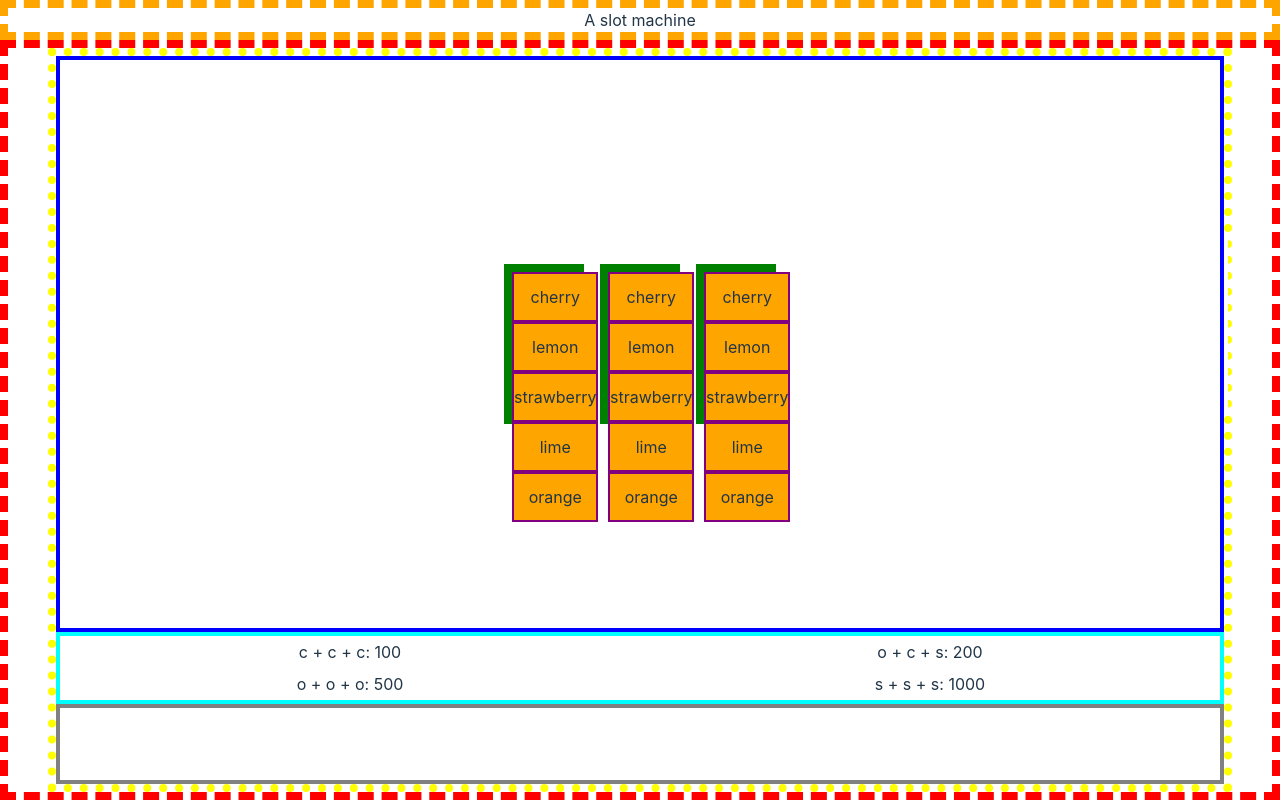
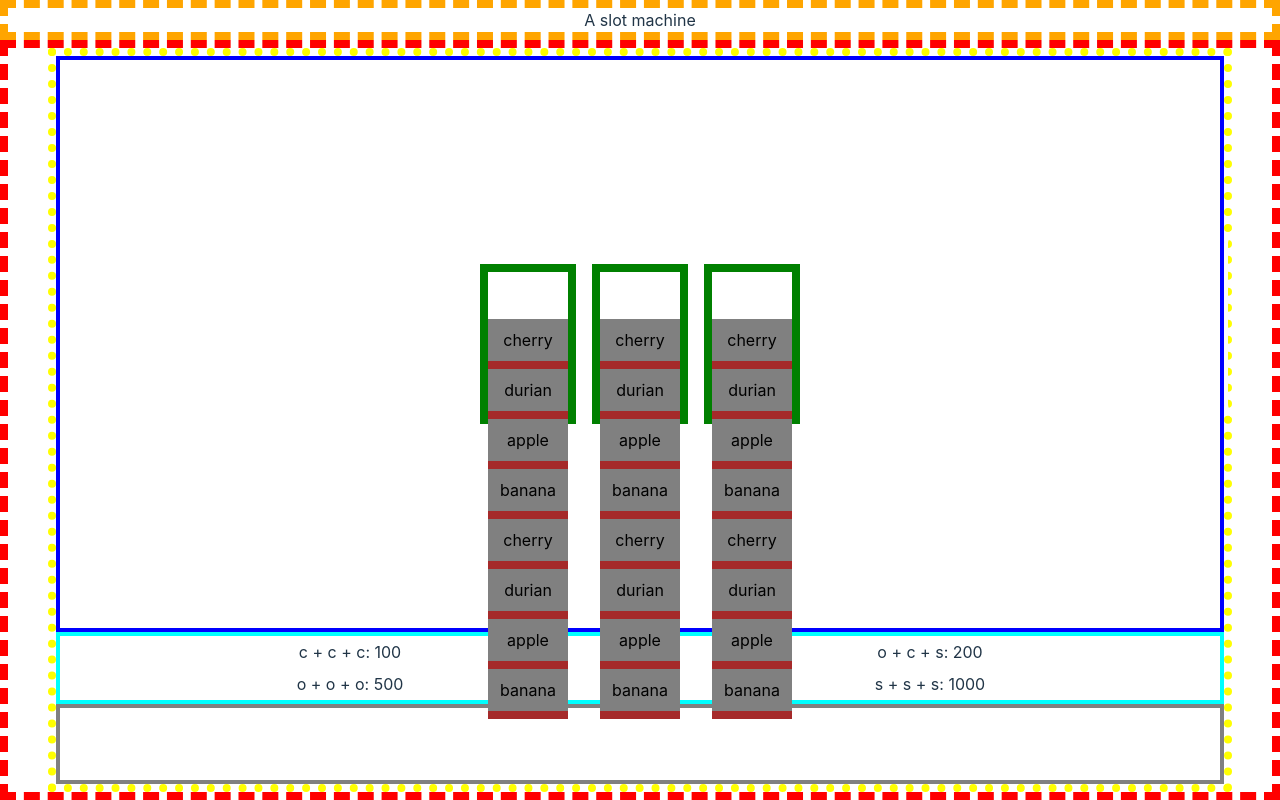
Before and after one commit to thyancey/slot-machine, a React (Vite) app: page / in a window 1280 px wide. Built offline with nearby package versions, Linux system fonts and the light colour scheme.

Commit message:
redundant reel labels

```diff
--- a/src/components/slotmachine/index.tsx
+++ b/src/components/slotmachine/index.tsx
@@ -46,25 +46,22 @@ const ScHandle = styled.div`
 
 const reels: ReelItem[][] = [
   [
+    { label: 'apple' },
+    { label: 'banana' },
     { label: 'cherry' },
-    { label: 'lemon' },
-    { label: 'strawberry' },
-    { label: 'lime' },
-    { label: 'orange' },
+    { label: 'durian' }
   ],
   [
+    { label: 'apple' },
+    { label: 'banana' },
     { label: 'cherry' },
-    { label: 'lemon' },
-    { label: 'strawberry' },
-    { label: 'lime' },
-    { label: 'orange' },
+    { label: 'durian' }
   ],
   [
+    { label: 'apple' },
+    { label: 'banana' },
     { label: 'cherry' },
-    { label: 'lemon' },
-    { label: 'strawberry' },
-    { label: 'lime' },
-    { label: 'orange' },
+    { label: 'durian' }
   ],
 ];
 
--- a/src/components/slotmachine/reel.tsx
+++ b/src/components/slotmachine/reel.tsx
@@ -1,28 +1,39 @@
+import { useEffect, useState } from 'react';
 import styled from 'styled-components';
+
+const REEL_HEIGHT = 50;
 
 // kinda like the cutout you can see the reel through
 const ScWrapper = styled.div`
   border: 0.5rem solid green;
-  width: 5rem;
+  background-color: white;
+  width: 6rem;
   height: 10rem;
   position: relative;
-  vertical-align: middle;
 
   /* clip-path: circle(4rem at center); */
 `;
 
-const ScReel = styled.div`
-  background-color: orange;
+const ScReelCenterer = styled.div`
   position: absolute;
+  top: 50%;
+  left: 0;
+  margin-top: ${`-${REEL_HEIGHT / 2}`}px;
+`;
+
+const ScReelTape = styled.div`
+  position: absolute;
+  /* top is changed to spin the wheel */
   top: 0;
-  left: 0;
 `;
 
 const ScReelItem = styled.div`
-  width: 100%;
-  height: 50px;
-  border: 2px solid purple;
+  width: 5rem;
+  height: ${REEL_HEIGHT}px;
+  background-color: grey;
+  color: black;
   text-align: center;
+  border-bottom: 0.5rem solid brown;
 
   display: flex;
   align-items: center;
@@ -37,14 +48,52 @@ type Props = {
   reelItems: ReelItem[];
   reelIdx: number;
 };
+
+const REEL_OVERLAP = 2;
+
+// add redudant items to top and bottom of reel to make it seem continuous
+const buildReel = (
+  reelItems: ReelItem[],
+  reelOverlap: number = REEL_OVERLAP
+) => {
+  // [ 0, 1, 2 ]
+
+  // [ +1, +2, 0, 1, 2 ]
+  const loopBefore = [];
+  for (let i = 0; i < reelOverlap; i++) {
+    const offset = reelItems.length - (i % reelItems.length) - 1;
+    loopBefore.push(reelItems[offset]);
+  }
+  loopBefore.reverse();
+
+  // [ 0, 1, 2 ] -> [ 0, 1, 2, +0, +1 ]
+  const loopAfter = [];
+  for (let i = 0; i < reelOverlap; i++) {
+    loopAfter.push(reelItems[i % reelItems.length]);
+  }
+
+  return ([] as ReelItem[])
+    .concat(loopBefore)
+    .concat(reelItems.map((rI) => rI))
+    .concat(loopAfter);
+};
+
 function SlotReel({ reelItems, reelIdx }: Props) {
+  const [items, setItems] = useState<ReelItem[]>([]);
+
+  useEffect(() => {
+    setItems(buildReel(reelItems));
+  }, [reelItems]);
+
   return (
     <ScWrapper>
-      <ScReel>
-        {reelItems.map((reelItem, idx) => (
-          <ScReelItem key={`${reelIdx}-${idx}`}>{reelItem.label}</ScReelItem>
-        ))}
-      </ScReel>
+      <ScReelCenterer>
+        <ScReelTape>
+          {items.map((reelItem, idx) => (
+            <ScReelItem key={`${reelIdx}-${idx}`}>{reelItem.label}</ScReelItem>
+          ))}
+        </ScReelTape>
+      </ScReelCenterer>
     </ScWrapper>
   );
 }
```
